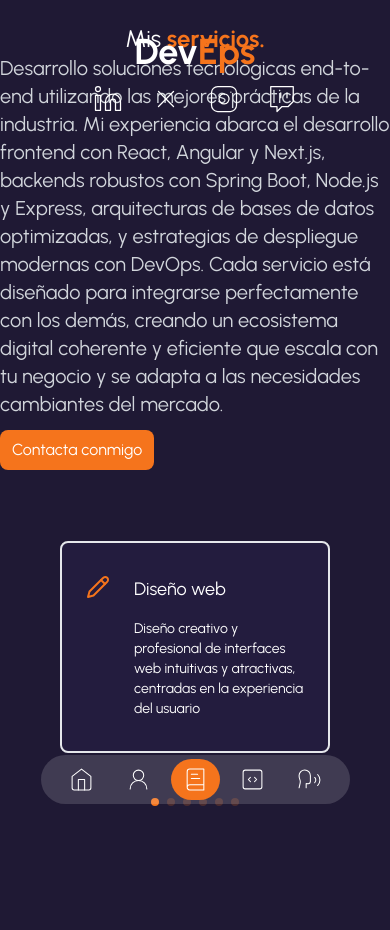
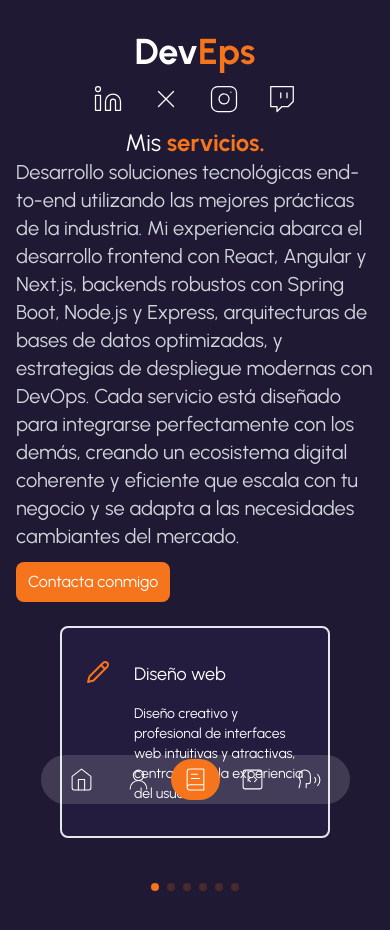
Before and after one commit to devepsdev/landing-page, a Next.js app: page /services in a window 390 px wide. Shown: the top 930 px of the page. Before the commit the page ends 844 px from the top, so only its background shows below. Built offline with nearby package versions, Linux system fonts and the light colour scheme.

Commit message:
front mobile

```diff
--- a/app/(routes)/services/page.tsx
+++ b/app/(routes)/services/page.tsx
@@ -10,7 +10,7 @@
       <TransitionPage />
       <CircleImage />
       <AvatarServices />
-      <div className="grid items-center justify-center h-screen max-w-5xl gap-6 mx-auto md:grid-cols-2">
+      <div className="grid items-center justify-center max-w-5xl gap-6 mx-auto md:grid-cols-2 md:h-screen pt-32 pb-32 md:pt-0 md:pb-0 px-4 md:px-0">
         <div className="max-w-[450px]">
           <h1 className="text-2xl leading-tight text-center md:text-left md:text-4xl md:mb-5">
             Mis <span className="font-bold text-secondary"> servicios.</span>
--- a/components/introduction.tsx
+++ b/components/introduction.tsx
@@ -5,13 +5,14 @@
 const Introduction = () => {
   return (
     <div className="z-20 w-full bg-darkBg/60">
-      <div className="z-20 grid items-center h-full p-6 py-20 md:py-0 md:grid-cols-2">
+      <div className="z-20 grid items-center h-full p-6 pt-24 pb-48 md:py-0 md:grid-cols-2">
         <Image
           src="/home-4.png"
           priority
           width="800"
           height="800"
           alt="Avatar"
+          className="w-48 h-auto mx-auto md:w-auto md:mx-0"
         />
         <div className="flex flex-col justify-center max-w-md">
           <h1 className="mb-5 text-2xl leading-tight text-center md:text-left md:text-4xl md:mb-10">
```
